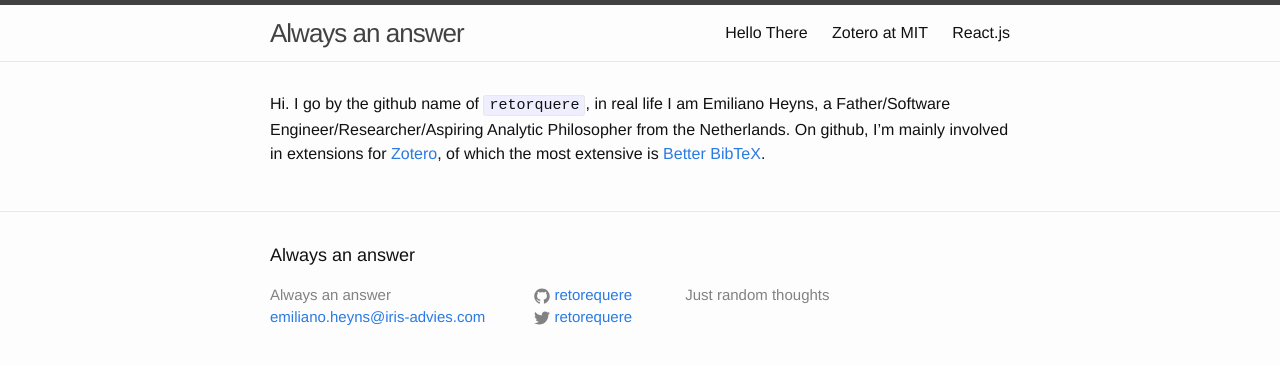
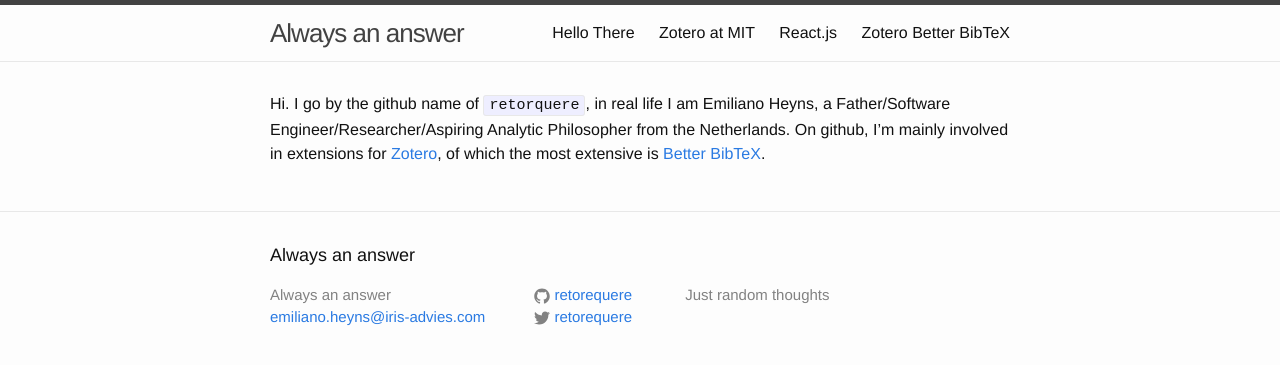
Before and after one commit to AllThatIsTheCase/AllThatIsTheCase.github.io, a Jekyll site: the page built from index.md, in a window 1280 px wide. Shown: the top 365 px of the page. Built offline with Jekyll 4.4.1, drawn with Linux system fonts in a browser that asks for light colours.

Commit message:
Update header.html

```diff
--- a/_includes/header.html
+++ b/_includes/header.html
@@ -19,6 +19,7 @@
           <a class="page-link" href="{{ page.url | prepend: site.baseurl }}">{{ page.title }}</a>
           {% endif %}
         {% endfor %}
+        <a class="page-link" href="{{ '/zotero-better-bibtex/' | prepend: site.baseurl }}">Zotero Better BibTeX</a>
       </div>
     </nav>
 
```
